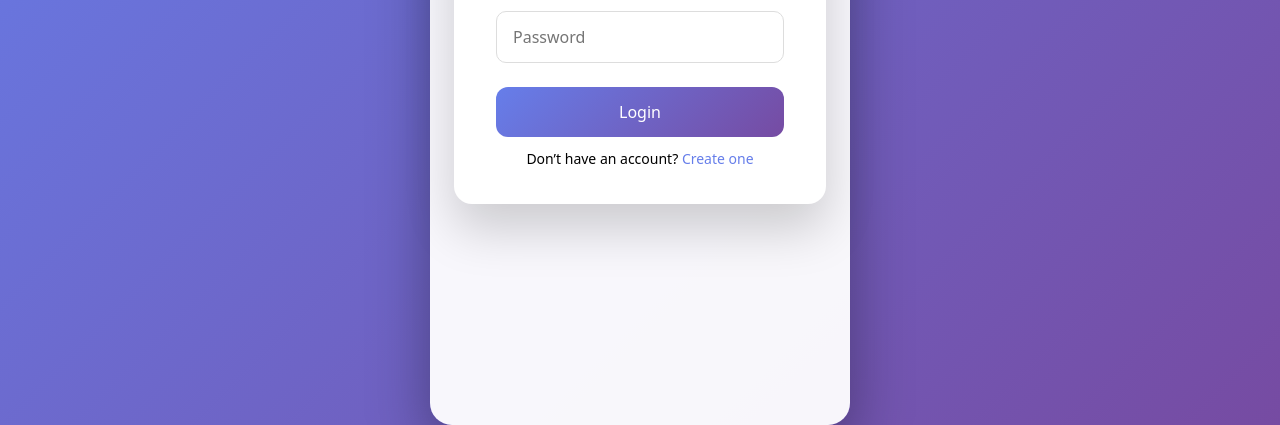
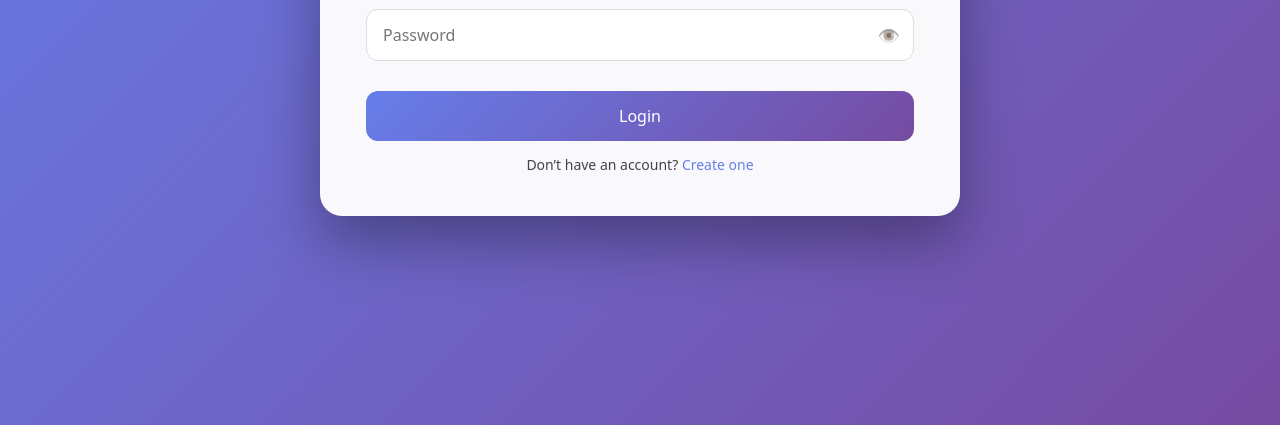
Before and after one commit to Jyo1505/reward-syatem--fullstack, a plain HTML site: page frontend/pages/login.html in a window 1280 px wide. Shown: the part 375-800 px from the top of the page. Drawn offline with Linux system fonts and the light colour scheme.

Commit message:
change place

```diff
--- a/frontend/pages/login.html
+++ b/frontend/pages/login.html
@@ -17,9 +17,11 @@
       <input type="email" id="email" placeholder="Email">
     </div>
 
-    <div class="field">
-      <input type="password" id="password" placeholder="Password">
-    </div>
+    <div class="field password-field">
+  <input type="password" id="password" placeholder="Password">
+  <span class="toggle" onclick="togglePassword('password', this)">👁️</span>
+</div>
+
 
     <button onclick="login()">Login</button>
     <p id="msg"></p>
--- a/frontend/public/css/auth.css
+++ b/frontend/public/css/auth.css
@@ -1,3 +1,4 @@
+/* ================= RESET ================= */
 * {
   margin: 0;
   padding: 0;
@@ -5,99 +6,18 @@
   font-family: "Poppins", system-ui, sans-serif;
 }
 
+html, body {
+  max-width: 100%;
+  overflow-x: hidden;
+}
+
 body {
   min-height: 100vh;
   background: linear-gradient(135deg, #667eea, #764ba2);
-  display: flex;
-  justify-content: center;
-  align-items: center;
 }
 
-/* Card */
-.auth-wrapper {
-  width: 420px;
-  max-width: 92%;
-  background: rgba(255,255,255,0.95);
-  border-radius: 22px;
-  padding: 40px 35px;
-  box-shadow: 0 25px 60px rgba(0,0,0,0.35);
-}
-
-/* Title */
-.auth-form h2 {
-  text-align: center;
-  margin-bottom: 20px;
-  color: #333;
-  font-weight: 600;
-}
-
-/* Fields */
-.field {
-  margin-bottom: 14px;
-}
-
-.field input {
-  width: 100%;
-  padding: 12px 14px;
-  border-radius: 10px;
-  border: 1px solid #ddd;
-  outline: none;
-  font-size: 14px;
-  transition: 0.3s;
-}
-
-.field input:focus {
-  border-color: #764ba2;
-  box-shadow: 0 0 0 2px rgba(118,75,162,0.15);
-}
-
-/* Button */
-.auth-form button {
-  width: 100%;
-  margin-top: 10px;
-  padding: 12px;
-  border-radius: 10px;
-  border: none;
-  cursor: pointer;
-  background: linear-gradient(135deg,#667eea,#764ba2);
-  color: white;
-  font-size: 15px;
-  font-weight: 500;
-  transition: 0.3s;
-}
-
-.auth-form button:hover {
-  transform: translateY(-2px);
-  box-shadow: 0 10px 25px rgba(0,0,0,0.25);
-}
-
-.auth-form p {
-  text-align: center;
-  margin-top: 12px;
-  font-size: 14px;
-}
-
-.auth-form a {
-  color: #667eea;
-  text-decoration: none;
-  font-weight: 500;
-}
-
-#msg {
-  text-align: center;
-  margin-top: 10px;
-  font-size: 14px;
-}
-
-#strength {
-  font-size: 12px;
-  margin-top: -6px;
-  display: block;
-}
-
-
-/* Center & scale auth card */
-/* Center container */
+/* ================= WRAPPER ================= */
+/* Full page center container */
 .auth-wrapper {
   min-height: 100vh;
   display: flex;
@@ -106,44 +26,53 @@ body {
   padding: 24px;
 }
 
-/* Auth card */
+/* ================= AUTH CARD ================= */
 .auth-form {
   width: 100%;
-  max-width: 600px;   /* 👈 THIS makes it wider */
-  padding: 36px 42px;
-  border-radius: 18px;
-  background: #fff;
-  box-shadow: 0 25px 50px rgba(0,0,0,0.18);
+  max-width: 640px;           /* 👈 WIDE on desktop */
+  background: rgba(255,255,255,0.96);
+  padding: 42px 46px;
+  border-radius: 22px;
+  box-shadow: 0 25px 60px rgba(0,0,0,0.35);
 }
 
-/* Heading */
+/* ================= TITLE ================= */
 .auth-form h2 {
+  text-align: center;
+  margin-bottom: 24px;
   font-size: 30px;
-  margin-bottom: 22px;
+  color: #333;
+  font-weight: 600;
 }
 
-/* Inputs */
-.auth-form input {
-  padding: 14px 16px;
-  font-size: 16px;
+/* ================= FIELDS ================= */
+.field {
+  margin-bottom: 16px;
 }
 
-/* Button */
-.auth-form button {
+.field input {
   width: 100%;
-  padding: 14px;
+  padding: 14px 16px;
+  border-radius: 12px;
+  border: 1px solid #ddd;
+  outline: none;
   font-size: 16px;
-  border-radius: 12px;
+  transition: all 0.25s ease;
 }
 
+.field input:focus {
+  border-color: #764ba2;
+  box-shadow: 0 0 0 3px rgba(118,75,162,0.15);
+}
 
+/* ================= PASSWORD TOGGLE ================= */
 .password-field {
   position: relative;
 }
 
 .password-field .toggle {
   position: absolute;
-  right: 12px;
+  right: 14px;
   top: 50%;
   transform: translateY(-50%);
   cursor: pointer;
@@ -155,8 +84,67 @@ body {
   opacity: 1;
 }
 
+/* ================= BUTTON ================= */
+.auth-form button {
+  width: 100%;
+  margin-top: 14px;
+  padding: 14px;
+  border-radius: 12px;
+  border: none;
+  cursor: pointer;
+  background: linear-gradient(135deg,#667eea,#764ba2);
+  color: white;
+  font-size: 16px;
+  font-weight: 500;
+  transition: all 0.3s ease;
+}
 
-html, body {
-  max-width: 100%;
-  overflow-x: hidden;
+.auth-form button:hover {
+  transform: translateY(-2px);
+  box-shadow: 0 12px 28px rgba(0,0,0,0.25);
 }
+
+/* ================= TEXT / LINKS ================= */
+.auth-form p {
+  text-align: center;
+  margin-top: 14px;
+  font-size: 14px;
+  color: #444;
+}
+
+.auth-form a {
+  color: #667eea;
+  text-decoration: none;
+  font-weight: 500;
+}
+
+/* ================= MESSAGES ================= */
+#msg {
+  text-align: center;
+  margin-top: 12px;
+  font-size: 14px;
+}
+
+#strength {
+  font-size: 12px;
+  margin-top: 6px;
+  display: block;
+}
+
+/* ================= MOBILE ================= */
+@media (max-width: 600px) {
+
+  .auth-form {
+    max-width: 100%;
+    padding: 30px 22px;
+  }
+
+  .auth-form h2 {
+    font-size: 24px;
+  }
+
+  .field input {
+    font-size: 15px;
+    padding: 13px 14px;
+  }
+}
```
